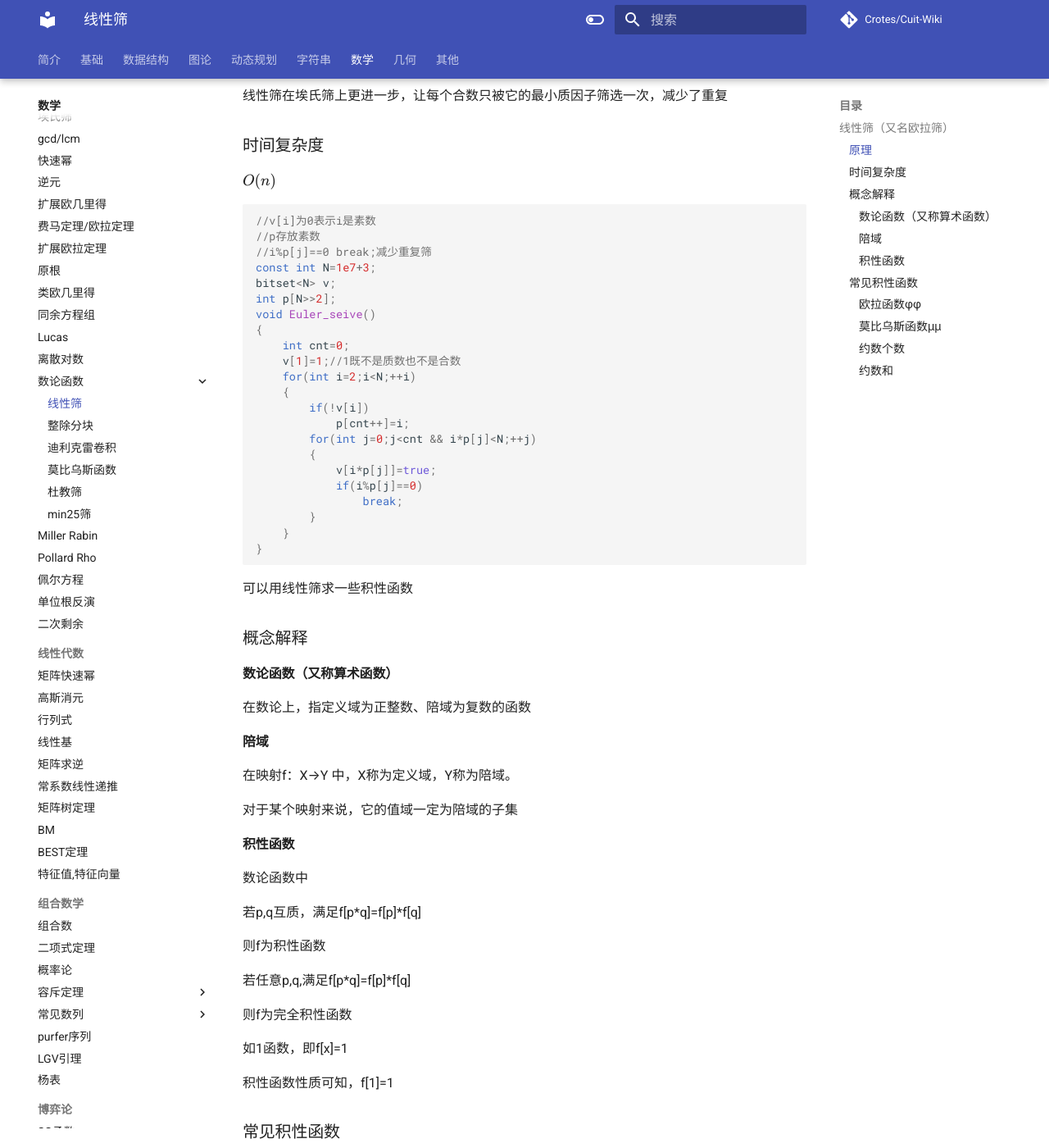
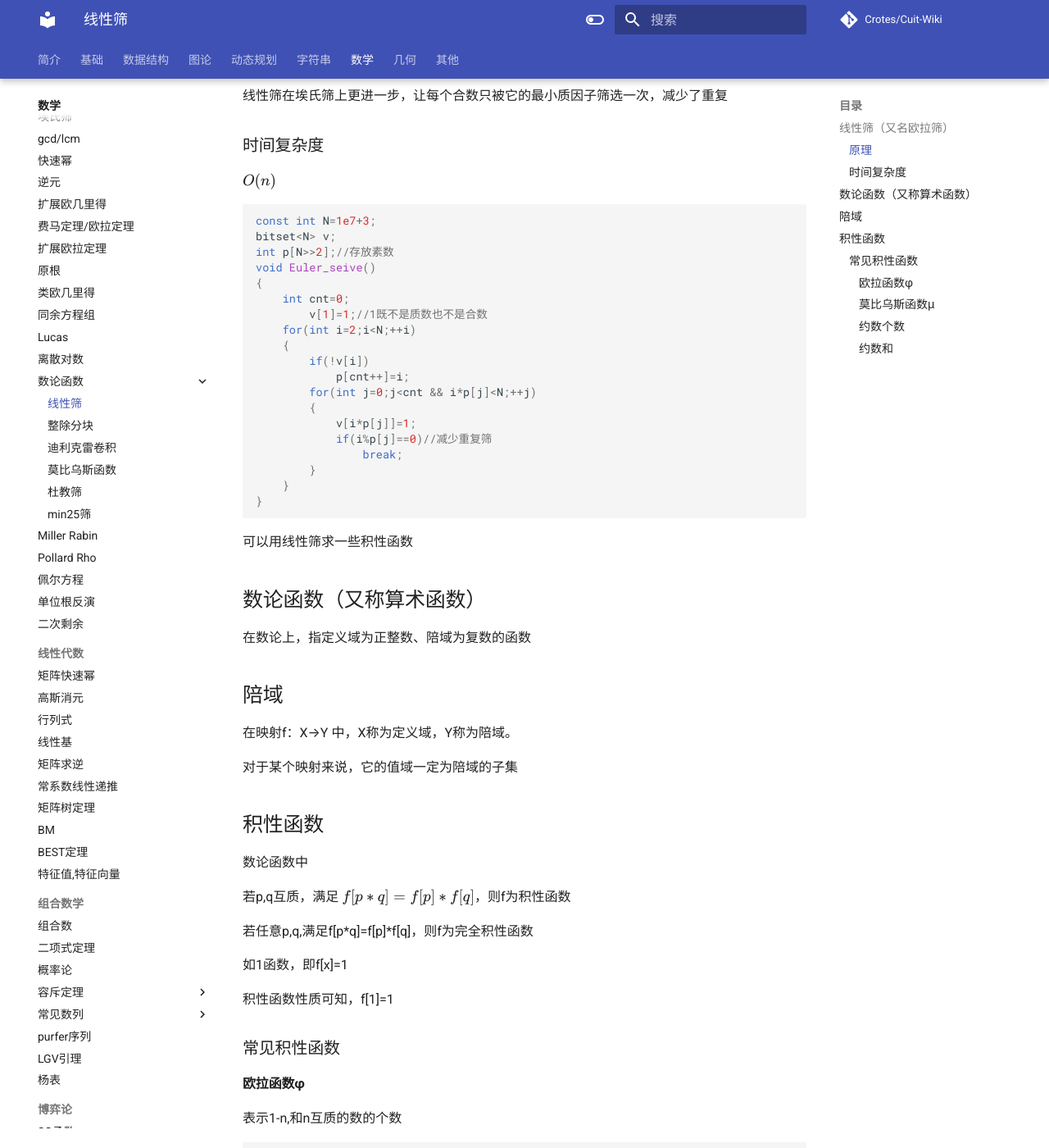
Before and after one commit to Crotes/Cuit-Wiki, an MkDocs documentation site: the page built from docs/Math/线性筛.md, in a window 1280 px wide and 1400 px high, scrolled down 278 px. Shown: the whole window at 82% size. Built offline with MkDocs 1.6.1 and Material for MkDocs 9.7.7, drawn with Linux system fonts in a browser that asks for light colours; formulas are drawn with MathJax 3; comment, search, counter and statistics services are not loaded; some of the changed text lies outside the part shown.

Commit message:
优化排版

````diff
--- a/docs/Math/线性筛.md
+++ b/docs/Math/线性筛.md
@@ -1,6 +1,6 @@
 ## 线性筛（又名欧拉筛）
 
-快速查询某数是否素数，查找出范围内所有素数
+筛出1-N所有质数
 
 ### 原理
 
@@ -9,24 +9,21 @@
 ### 时间复杂度
 $O(n)$
 ```c++
-//v[i]为0表示i是素数
-//p存放素数
-//i%p[j]==0 break;减少重复筛
 const int N=1e7+3;
 bitset<N> v;
-int p[N>>2];
+int p[N>>2];//存放素数
 void Euler_seive()
 {
 	int cnt=0;
-    v[1]=1;//1既不是质数也不是合数
+    	v[1]=1;//1既不是质数也不是合数
 	for(int i=2;i<N;++i)
 	{
 		if(!v[i])
 			p[cnt++]=i;
 		for(int j=0;j<cnt && i*p[j]<N;++j)
 		{
-			v[i*p[j]]=true;
-			if(i%p[j]==0)
+			v[i*p[j]]=1;
+			if(i%p[j]==0)//减少重复筛
 				break;
 		}
 	}
@@ -35,36 +32,30 @@ void Euler_seive()
 
 可以用线性筛求一些积性函数
 
-### 概念解释
-
-#### 数论函数（又称算术函数）
+## 数论函数（又称算术函数）
 
 在数论上，指定义域为正整数、陪域为复数的函数
 
-#### 陪域
+## 陪域
 
 在映射f：X→Y 中，X称为定义域，Y称为陪域。
 
 对于某个映射来说，它的值域一定为陪域的子集
 
-#### 积性函数
+## 积性函数
 
 数论函数中
 
-若p,q互质，满足f[p*q]=f[p]*f[q]
+若p,q互质，满足 $f[p*q]=f[p]*f[q]$，则f为积性函数
 
-则f为积性函数
-
-若任意p,q,满足f[p*q]=f[p]*f[q]
-
-则f为完全积性函数
+若任意p,q,满足f[p*q]=f[p]*f[q]，则f为完全积性函数
 
 如1函数，即f[x]=1
 
 积性函数性质可知，f[1]=1
 
 ### 常见积性函数
-#### 欧拉函数$φ$
+#### 欧拉函数φ
 
 表示1-n,和n互质的数的个数
 
@@ -73,7 +64,7 @@ const int N=1e7+3;
 int v[N],p[N>>2],phi[N];
 void getphi()
 {
-	int cnt=0;
+    int cnt=0;
     phi[1]=1;
     for(int i=2;i<N;++i)
     {
@@ -90,13 +81,13 @@ void getphi()
                 phi[i*p[j]]=phi[i]*p[j];
                 break;
             }
-			phi[i*p[j]]=phi[i]*phi[p[j]];
+	    phi[i*p[j]]=phi[i]*phi[p[j]];
         }
     }
 }
 ```
 
-#### 莫比乌斯函数$μ$
+#### 莫比乌斯函数μ
 
 莫比乌斯反演会用到
 
````
Also changed, not shown: other parts of docs/Math/线性筛.md (+4 -4 lines).
